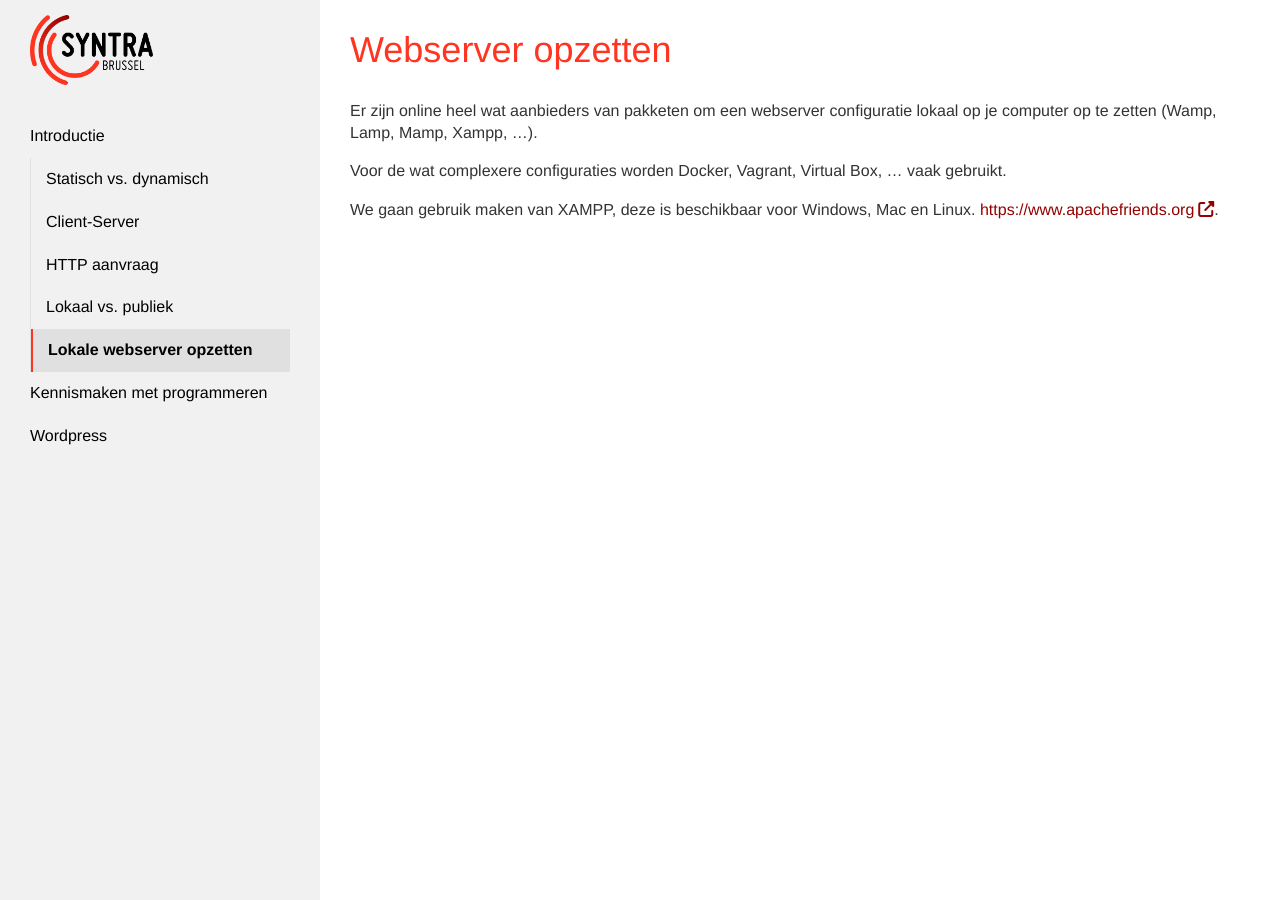
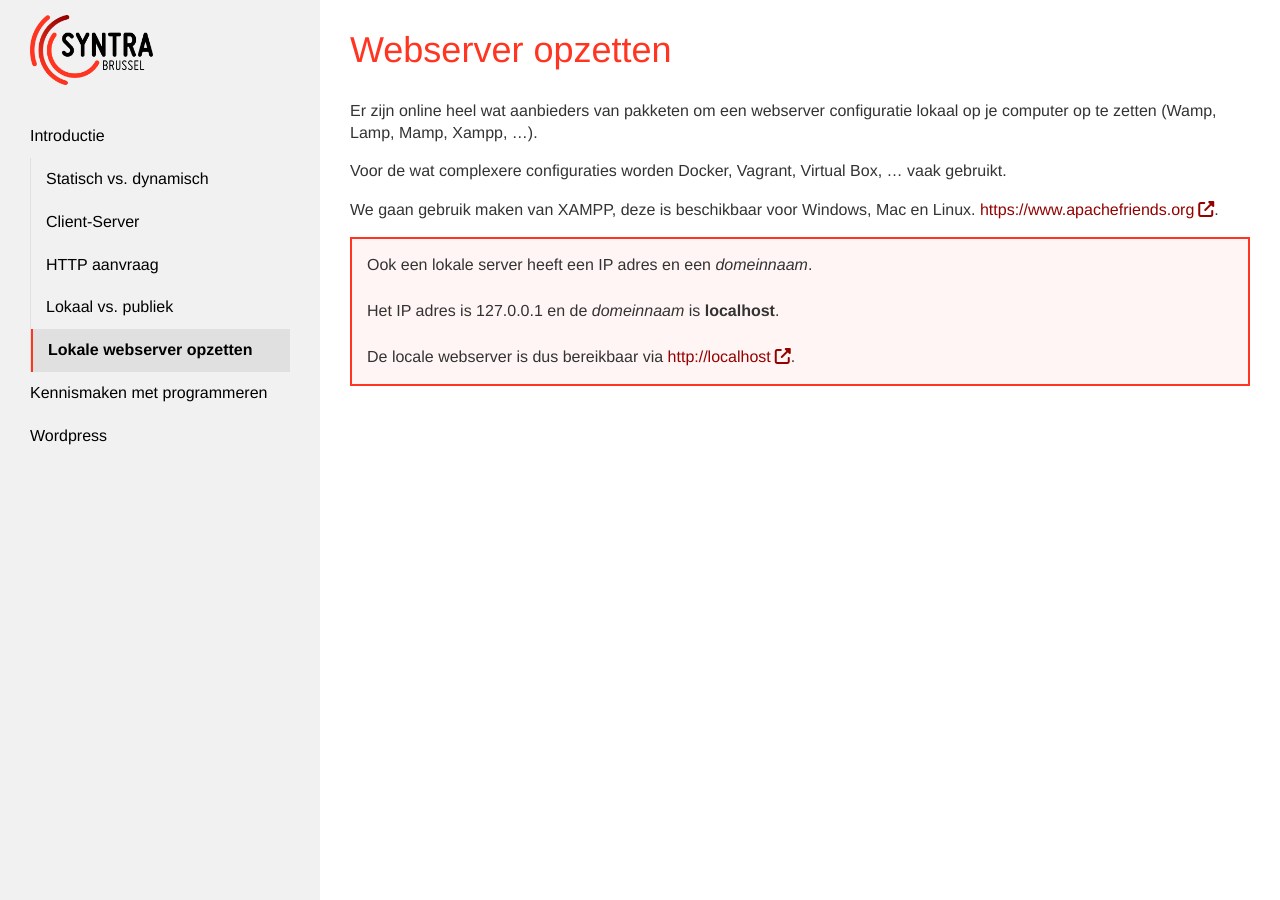
Before and after one commit to Syntra-Brussel/dynamische-webtechnieken, a Jekyll site: the page built from introductie/lokale-webserver-opzetten.md, in a window 1280 px wide and 900 px high. Built offline with Jekyll 4.4.1, drawn with Linux system fonts in a browser that asks for light colours; nearby versions of some CDN libraries; a script that is not in the unit is left out.

Commit message:
Update lokale-webserver-opzetten.md

```diff
--- a/introductie/lokale-webserver-opzetten.md
+++ b/introductie/lokale-webserver-opzetten.md
@@ -10,3 +10,11 @@ Voor de wat complexere configuraties worden Docker, Vagrant, Virtual Box, ... va
 
 We gaan gebruik maken van XAMPP, deze is beschikbaar voor Windows, Mac en Linux.
 <a href="https://www.apachefriends.org" target="_blank">https://www.apachefriends.org</a>.
+
+<div class="highlight">
+Ook een lokale server heeft een IP adres en een <em>domeinnaam</em>.<br /><br />
+
+Het IP adres is 127.0.0.1 en de <em>domeinnaam</em> is <strong>localhost</strong>.<br /><br />
+
+De locale webserver is dus bereikbaar via <a href="http://localhost" target="_blank">http://localhost</a>.
+</div>
```
